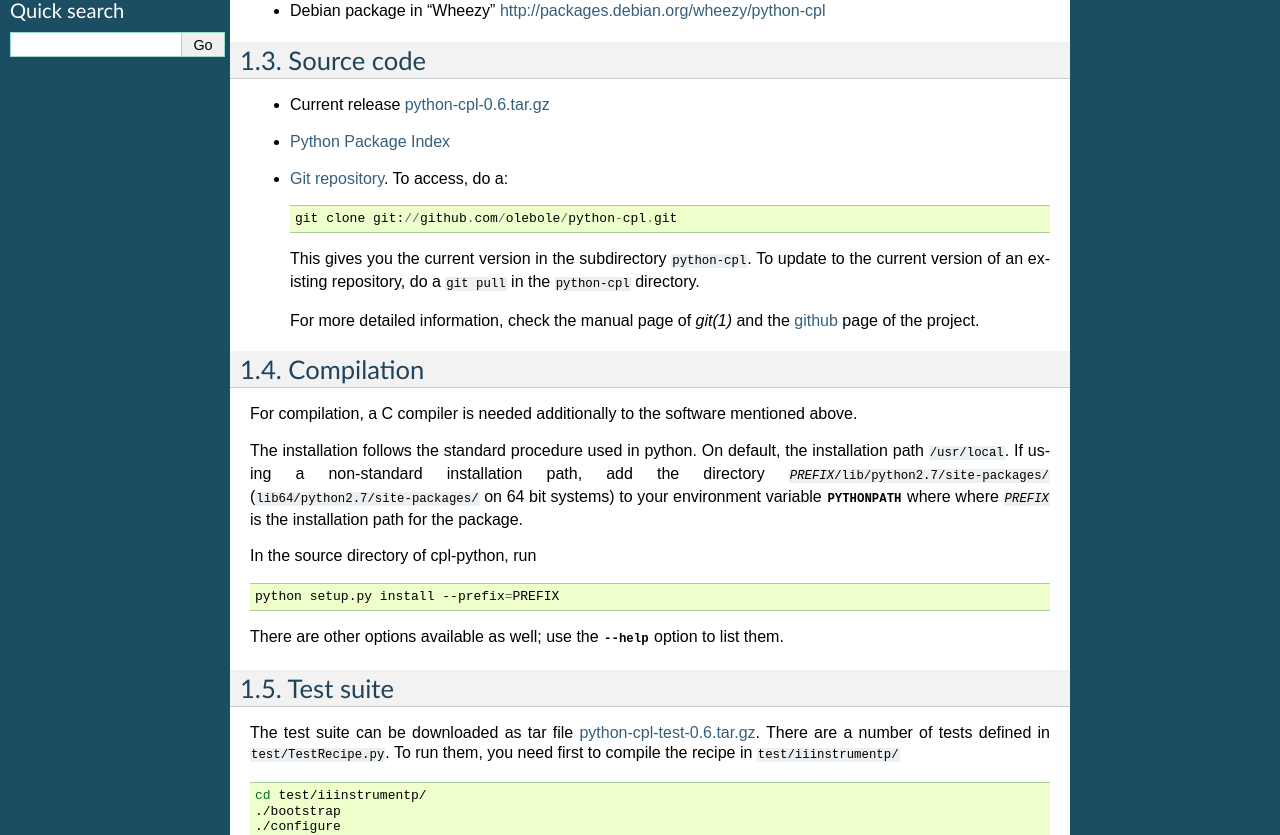
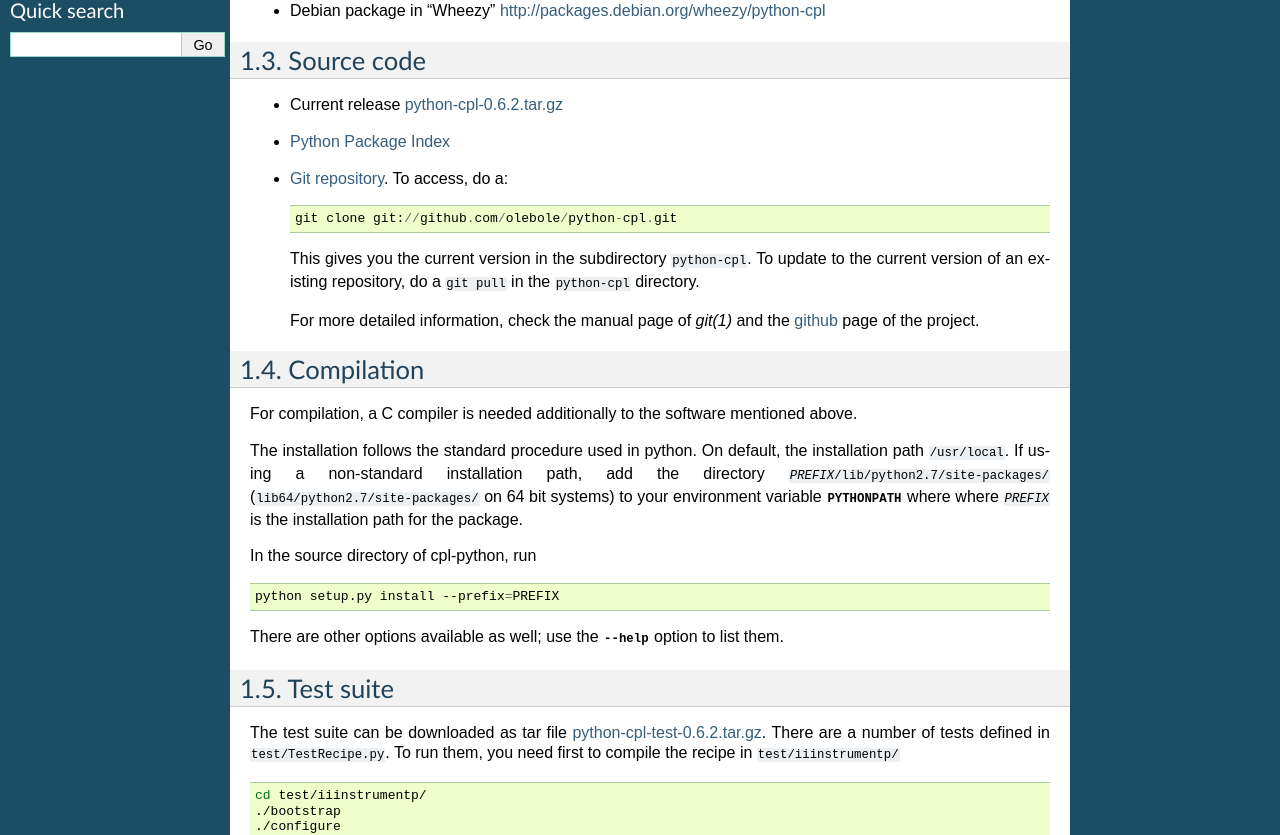
Before and after one commit to olebole/python-cpl, a Sphinx documentation site: the page built from doc/install.rst, in a window 1280 px wide. Shown: the part 304-1139 px from the top of the page. Built offline with Sphinx 7.4.7, drawn with Linux system fonts in a browser that asks for light colours; the version number is read from the project's files by our own code.

Commit message:
New release 0.6.2

```diff
--- a/doc/conf.py
+++ b/doc/conf.py
@@ -47,9 +47,9 @@
 # built documents.
 #
 # The short X.Y version.
-version = cpl.__version__
+version = '0.6.2'
 # The full version, including alpha/beta/rc tags.
-release = cpl.__version__
+release = '0.6.2'
 
 # The language for content autogenerated by Sphinx. Refer to documentation
 # for a list of supported languages.
--- a/doc/index.rst
+++ b/doc/index.rst
@@ -26,7 +26,7 @@
 astronomical data-reduction tasks to be built rapidly."
 [`ESO <http://www.eso.org/sci/software/cpl/introduction.html>`_]
 
-A PDF version of the user manual can be downloaded from `here <python-cpl-0.5.pdf>`_.
+A PDF version of the user manual can be downloaded from `here <python-cpl-0.6.2.pdf>`_.
 
 .. toctree::
    :numbered:
--- a/doc/install.rst
+++ b/doc/install.rst
@@ -20,7 +20,7 @@
 Source code
 -----------
 
-* Current release `python-cpl-0.6.tar.gz <http://pypi.python.org/pypi/python-cpl/python-cpl-0.6.tar.gz>`_
+* Current release `python-cpl-0.6.2.tar.gz <http://pypi.python.org/pypi/python-cpl/python-cpl-0.6.2.tar.gz>`_
 
 * `Python Package Index <http://pypi.python.org/pypi/python-cpl/>`_
 
@@ -60,7 +60,7 @@
 Test suite
 ----------
 
-The test suite can be downloaded as tar file `python-cpl-test-0.6.tar.gz <http://pypi.python.org/pypi/python-cpl/python-cpl-test-0.6.tar.gz>`_.
+The test suite can be downloaded as tar file `python-cpl-test-0.6.2.tar.gz <http://pypi.python.org/pypi/python-cpl/python-cpl-test-0.6.2.tar.gz>`_.
 There are a number of tests defined in :file:`test/TestRecipe.py`. To run
 them, you need first to compile the recipe in :file:`test/iiinstrumentp/`
 
--- a/setup.py
+++ b/setup.py
@@ -5,7 +5,7 @@
 author = 'Ole Streicher'
 email = 'python-cpl@liska.ath.cx'
 license_ = 'GPL'
-cpl_version = '0.6'
+cpl_version = '0.6.2'
 with open('README') as readme:
     description = readme.read().splitlines()
     long_description = "\n".join(description[2:])
```
Also changed, not shown: 1 other file.
